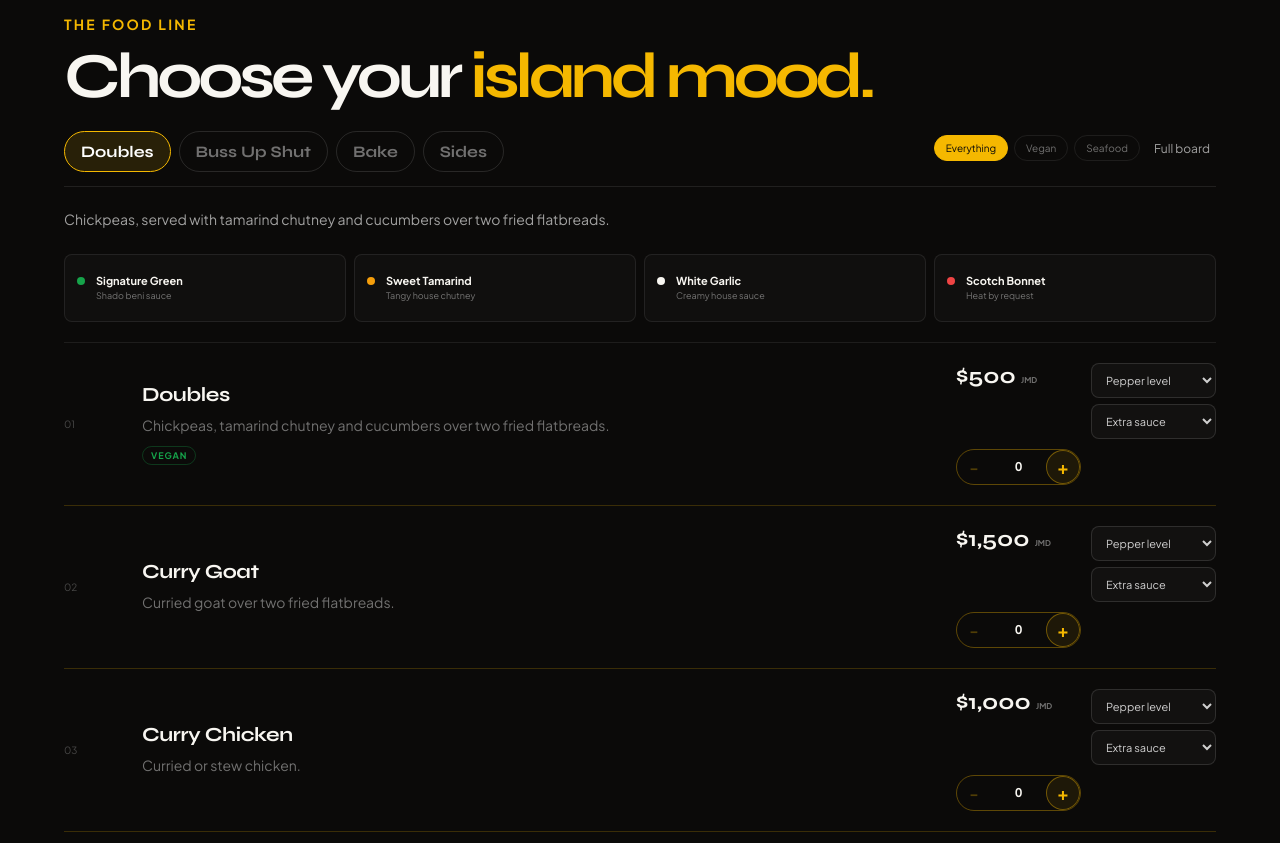
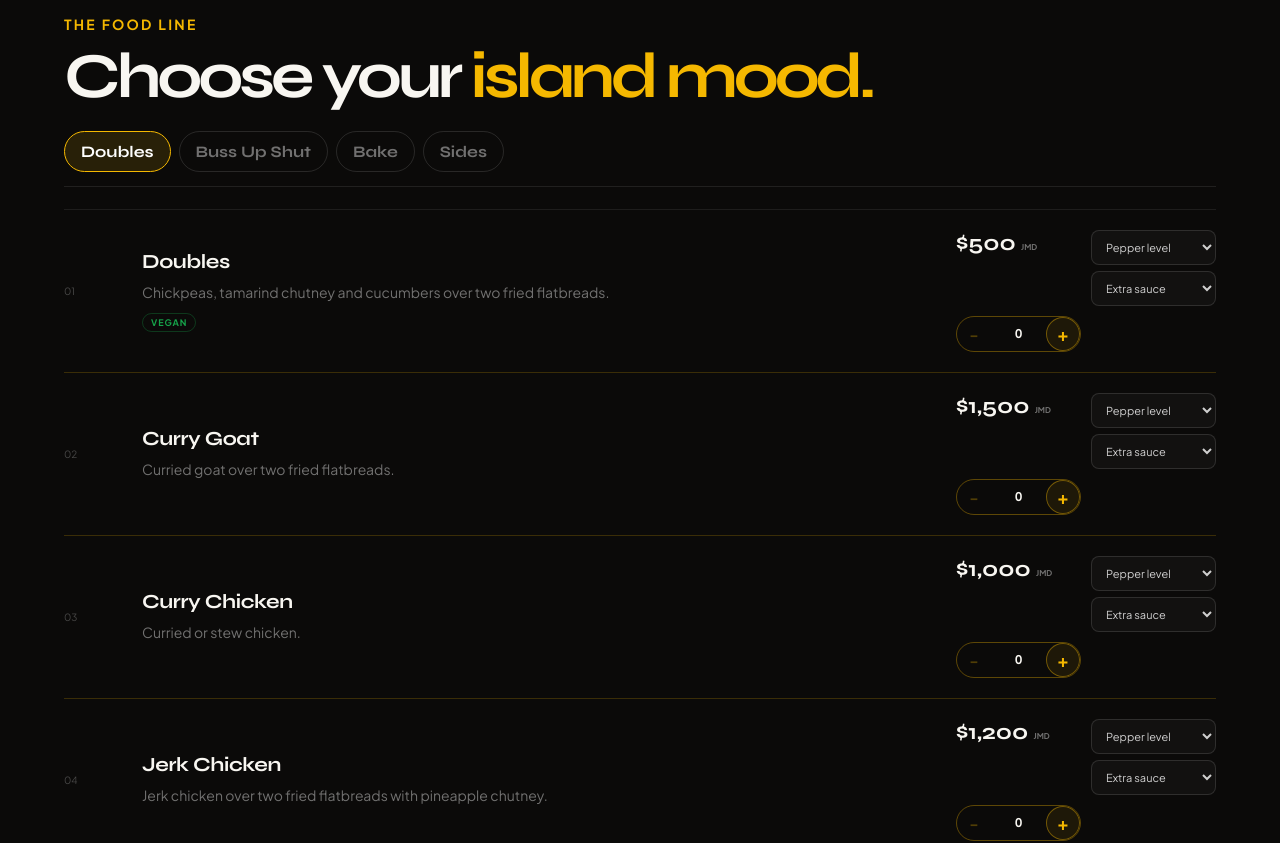
Before and after one commit to ryds052-dot/triniyaad, a React (Vite) app: page / in a window 1280 px wide. Shown: the part 900-1743 px from the top of the page. Built offline with nearby package versions, Linux system fonts and the light colour scheme.

Commit message:
chore: cut sauce strip, duplicate description, filter row, dead board button

```diff
--- a/src/components/MenuSection.jsx
+++ b/src/components/MenuSection.jsx
@@ -56,25 +56,10 @@ const MenuSection = ({ cart }) => {
           ))}
         </div>
         <div className="menu-toolbar-right">
-          <div className="menu-filters" role="group" aria-label="Filter dishes">
-            {FILTERS.map((entry) => (
-              <button key={entry.id} type="button" className={filter === entry.id ? 'active' : ''} aria-pressed={filter === entry.id} onClick={() => setFilter(entry.id)}>{entry.label}</button>
-            ))}
-          </div>
-          <button className="board-button" type="button" onClick={() => setBoard(true)}>Full board</button>
         </div>
       </div>
 
       <div role="tabpanel" id={`panel-${group.id}`} aria-labelledby={`tab-${group.id}`} tabIndex={-1}>
-        {group.description && <p className="category-description">{group.description}</p>}
-        {group.items.some((item) => item.options) && (
-          <div className="sauce-strip" aria-label="House sauces">
-            <div><span className="sauce-dot green" aria-hidden="true" /><b>Signature Green</b><small>Shado beni sauce</small></div>
-            <div><span className="sauce-dot gold" aria-hidden="true" /><b>Sweet Tamarind</b><small>Tangy house chutney</small></div>
-            <div><span className="sauce-dot cream" aria-hidden="true" /><b>White Garlic</b><small>Creamy house sauce</small></div>
-            <div><span className="sauce-dot red" aria-hidden="true" /><b>Scotch Bonnet</b><small>Heat by request</small></div>
-          </div>
-        )}
 
         <div className="menu-grid">
           {visible.map((item, index) => {
@@ -116,13 +101,6 @@ const MenuSection = ({ cart }) => {
         </div>
         {visible.length === 0 && <p className="menu-empty">Nothing in this category matches that filter.</p>}
       </div>
-
-      {board && (
-        <div className="menu-modal" role="dialog" aria-modal="true" aria-label="Menu board" onMouseDown={() => setBoard(false)}>
-          <button className="modal-close" type="button" onClick={() => setBoard(false)} aria-label="Close menu board">×</button>
-          <img src="/images/board.jpg?v=1" width="1400" height="1000" loading="lazy" decoding="async" alt="Official Trini-Yaad menu board" />
-        </div>
-      )}
     </section>
   );
 };
--- a/src/data/menu.js
+++ b/src/data/menu.js
@@ -34,7 +34,7 @@ export const menuGroups = [
     'Silky roti with mixed vegetables, pumpkin talkari, curried chickpeas and house chutney.',
     [
       { id: 'bus-vegan', name: 'Veggie', price: 1500, tags: ['vegan'], description: 'Silky roti with mixed vegetables, pumpkin talkari, curried chickpeas and house chutney.', options: true },
-      { id: 'bus-chicken', name: 'Chicken', price: 2000, tags: [], description: 'Curried or stew chicken.', options: true },
+      { id: 'bus-chicken', name: 'Chicken', price: 2000, tags: [], description: 'Curry or stew chicken folded through silky roti.', options: true },
       { id: 'bus-goat', name: 'Goat', price: 2500, tags: [], description: 'With curried goat.', options: true },
     ]
   ),
@@ -52,9 +52,9 @@ export const menuGroups = [
     'Sides',
     'Small plates and soup.',
     [
-      { id: 'corn-soup', name: 'Corn Soup', price: 500, tags: ['vegan'], description: 'Hearty soup filled with corn and vegetables.' },
-      { id: 'aloo-pies', name: 'Aloo Pie', price: 500, tags: ['vegan'], description: 'Curried chickpeas with seasoned mash potatoes and tamarind chutney.' },
-      { id: 'saheena', name: 'Saheena', price: 500, tags: ['vegan'], description: 'Callaloo fritter, fried and served with tamarind chutney.' },
+      { id: 'corn-soup', name: 'Corn Soup', price: 500, tags: ['vegan'], description: 'Hearty soup filled with corn and vegetables.', options: true },
+      { id: 'aloo-pies', name: 'Aloo Pie', price: 500, tags: ['vegan'], description: 'Curried chickpeas with seasoned mash potatoes and tamarind chutney.', options: true },
+      { id: 'saheena', name: 'Saheena', price: 500, tags: ['vegan'], description: 'Callaloo fritter, fried and served with tamarind chutney.', options: true },
     ]
   ),
 ];
```
